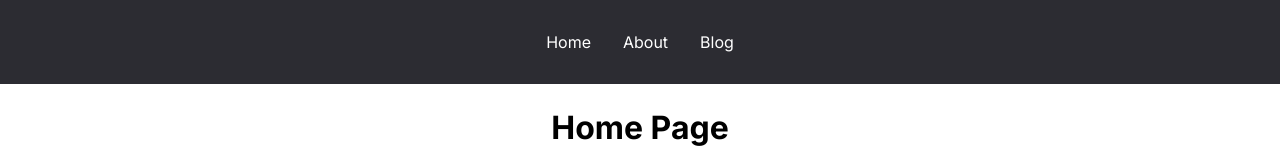
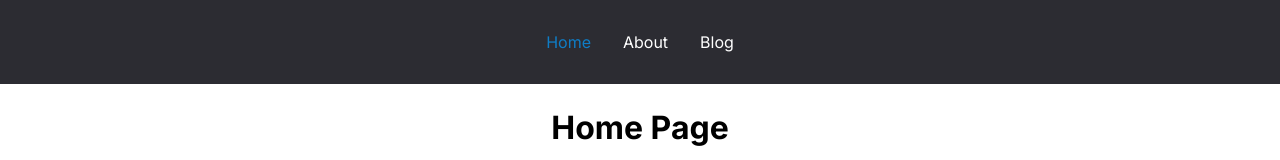
Before and after one commit to vmgurnak/next-blog, a Next.js app: page / in a window 1280 px wide. Shown: the top 160 px of the page. Built offline with nearby package versions, Linux system fonts and the light colour scheme.

Commit message:
created pages

```diff
--- a/src/app/layout.tsx
+++ b/src/app/layout.tsx
@@ -1,15 +1,9 @@
 import Header from '@/component/Header';
 import './globals.css';
-import { Metadata } from 'next';
 import { Inter } from 'next/font/google';
 import Footer from '@/component/Footer';
 
 const inter = Inter({ subsets: ['latin'] });
-
-export const metadata: Metadata = {
-  title: 'Next Blog - Home Page',
-  description: 'Generated by create next app with typescript - nex-blog',
-};
 
 export default function RootLayout({
   children,
--- a/src/app/page.tsx
+++ b/src/app/page.tsx
@@ -1,3 +1,10 @@
+import { Metadata } from 'next';
+
+export const metadata: Metadata = {
+  title: 'Next Blog - Home Page',
+  description: 'Generated by create next app with typescript - nex-blog',
+};
+
 export default function Home() {
   return (
     <div>
--- a/src/component/Header.tsx
+++ b/src/component/Header.tsx
@@ -1,11 +1,15 @@
-import Link from 'next/link';
+import { Navigation } from './Navigation';
+
+const navItems = [
+  { label: 'Home', href: '/' },
+  { label: 'About', href: '/about' },
+  { label: 'Blog', href: '/blog' },
+];
 
 const Header = () => {
   return (
     <header>
-      <Link href="/">Home</Link>
-      <Link href="/about">About</Link>
-      <Link href="/blog">Blog</Link>
+      <Navigation navLinks={navItems} />
     </header>
   );
 };
--- /dev/null
+++ b/src/component/Navigation.tsx
@@ -0,0 +1,36 @@
+'use client';
+
+import Link from 'next/link';
+import { usePathname } from 'next/navigation';
+
+type NavLink = {
+  label: string;
+  href: string;
+};
+type Props = {
+  navLinks: NavLink[];
+};
+
+const Navigation = ({ navLinks }: Props) => {
+  const pathname = usePathname();
+
+  return (
+    <>
+      {navLinks.map((link) => {
+        const isActive = pathname === link.href;
+
+        return (
+          <Link
+            key={link.label}
+            href={link.href}
+            className={isActive ? 'active' : ''}
+          >
+            {link.label}
+          </Link>
+        );
+      })}
+    </>
+  );
+};
+
+export { Navigation };
```
Also changed, not shown: package.json (+4 -3 lines), src/app/blog/page.tsx (+17 -23 lines), src/app/services/getPosts.ts (added, +31 -0 lines), src/component/Posts.tsx (added, +19 -0 lines), src/component/PostSearch.tsx (added), 1 other file (tests, documents, lock files or other folders).
